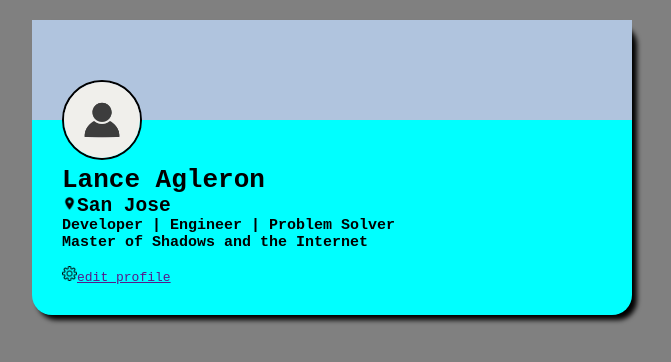
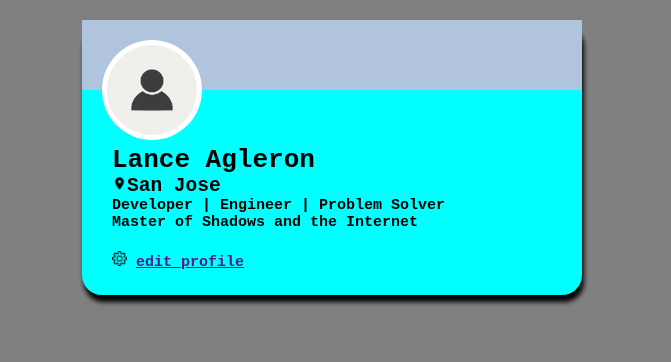
Before and after one commit to Lanceagleron/Web_Fundamentals_August, a plain HTML site: page 02-css/userCard/index.html in a window 1280 px wide. Shown: the whole page, without its empty margins (308-979 px from the left). Drawn offline with Linux system fonts and the light colour scheme.

Commit message:
updated user card assignment

```diff
--- a/02-css/userCard/index.html
+++ b/02-css/userCard/index.html
@@ -11,17 +11,25 @@
 
 <body>
     <div id="container">
-        <div id="banner">
-            <img src="./placeHolderImg.jpg" alt="">
-        </div>
-        <div id="profile">
-            <h1>Lance Agleron</h1>
+        <div id="usercard">
+            <div id="banner">
+                <img src="./placeHolderImg.jpg" alt="">
+            </div>
+            <div id="profile">
+                <h1>Lance Agleron</h1>
+                <h2><img src="./location_icon.png" alt="">San Jose</h2>
+                <p>Developer | Engineer | Problem Solver<br>
+                    Master of Shadows and the Internet</p>
+                <div id="editprofile">
+                    <p>
+                        <img src="./cogwheel_icon.png" alt="">
+                        <a href="">
+                            edit profile
+                        </a>
+                    </p>
+                </div>
 
-            <h2><img src="./location_icon.png" alt="">San Jose</h2>
-            <p>Developer | Engineer | Problem Solver</p>
-            <p>Master of Shadows and the Internet</p>
-            <br>
-            <a href=""><img src="./cogwheel_icon.png" alt="">edit profile</a>
+            </div>
         </div>
     </div>
 </body>
--- a/02-css/userCard/style.css
+++ b/02-css/userCard/style.css
@@ -11,30 +11,43 @@ body {
 }
 
 #container {
+    /* border: 1px solid black; */
+    width: 1000px;
     margin: 0 auto;
-    width: 600px;
-    box-shadow: 5px 5px 5px black;
+    display: flex;
+    justify-content: center;
+    align-items: center;
+}
+
+#usercard {
+    /* border: 1px solid black; */
+    width: 50%;
+    background-color: aqua;
+    box-shadow: 2px 7px 5px black;
     border-radius: 20px;
-    background-color: aqua;
 }
 
 #banner {
-    height: 100px;
+    height: 70px;
     background-color: lightsteelblue;
 }
 
 #banner > img {
-    border: 2px double black;
-    height: 80px;
+
+    height: 100px;
     border-radius:  50%;
-    position: relative;
+    padding: 5px;
+    margin-top: 20px;
+    margin-left: 20px;
+    background-color: white;
+    /* position: relative;
     top: 60px;
-    left: 30px;
+    left: 30px; */
 }
 
 #profile {
     height: 150px;
-    margin-top: 45px;
+    margin-top: 55px;
     margin-left: 30px;
 }
 
@@ -46,3 +59,7 @@ body {
 #profile img{
     height: 15px;
 }
+
+#editprofile {
+    margin-top: 20px;
+}
```
